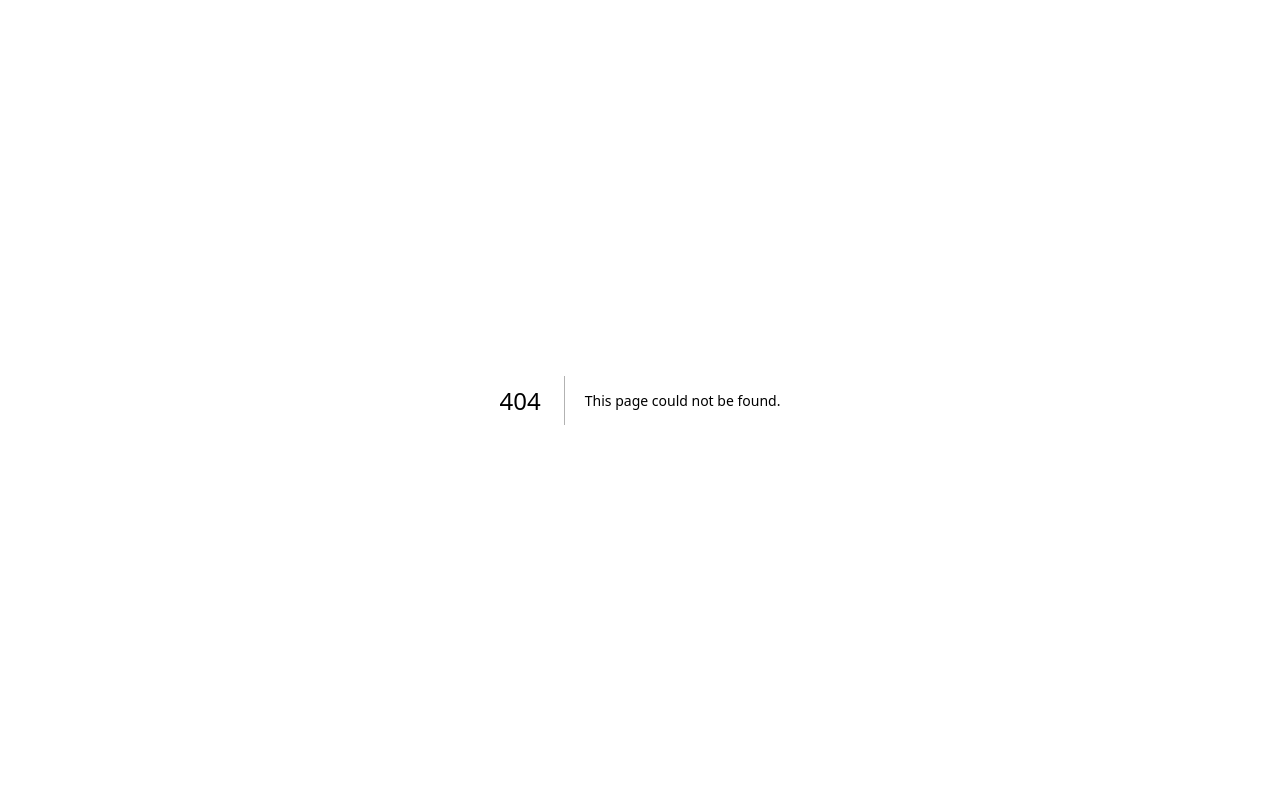
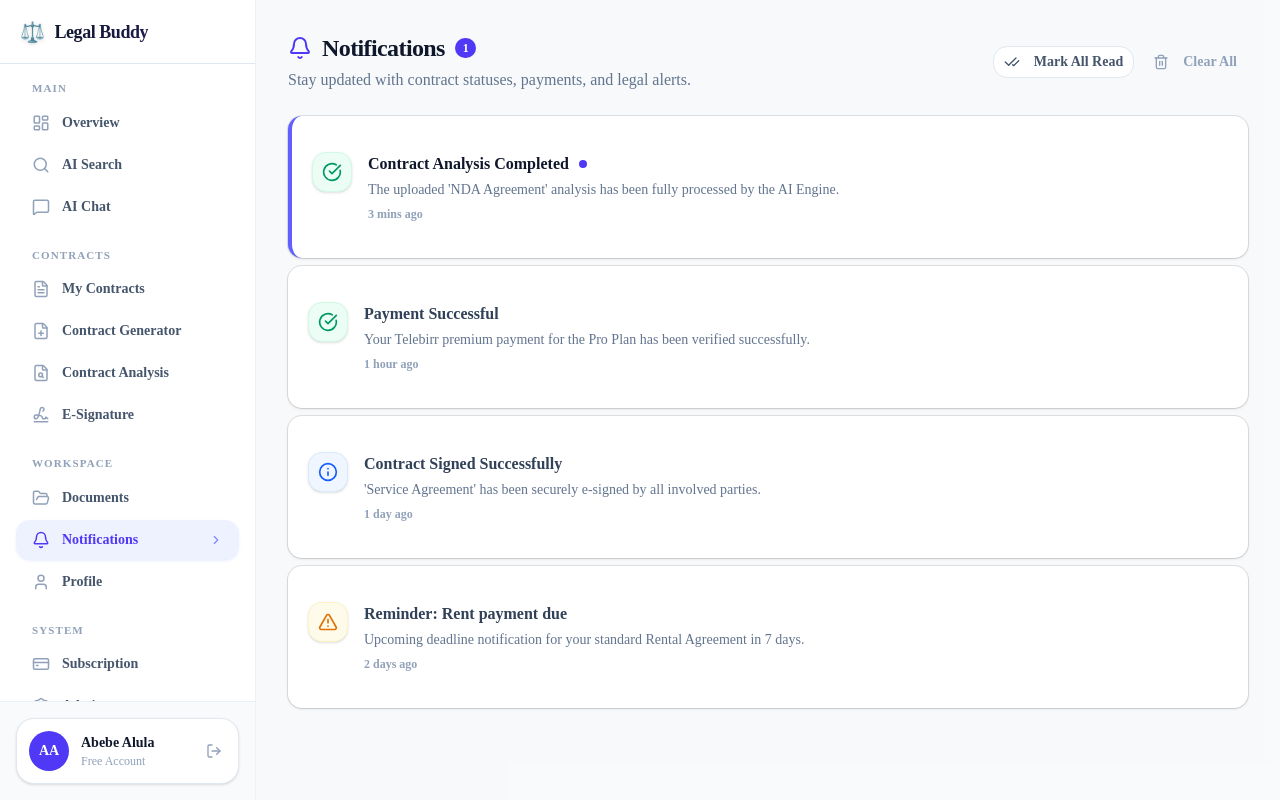
Before and after one commit to selamawitk/Legal-Buddy, a Next.js app in the folder frontend/: page /dashboard/notifications in a window 1280 px wide. Before the commit this address had no page. Built offline with nearby package versions, Linux system fonts and the light colour scheme.

Commit message:
feat: Notifications page with read/unread states, mark all read, clear all

```diff
--- /dev/null
+++ b/frontend/src/app/(user)/dashboard/notifications/page.tsx
@@ -0,0 +1,113 @@
+"use client";
+
+import React, { useState } from "react";
+import { Card, CardContent, CardHeader, CardTitle } from "@/components/ui/card";
+import { Button } from "@/components/ui/button";
+import { Bell, CheckCircle, AlertTriangle, Info, CheckCheck, Trash2 } from "lucide-react";
+import { notifications } from "@/lib/mock-data/notifications";
+
+const typeIcons: Record<string, any> = {
+  success: CheckCircle,
+  warning: AlertTriangle,
+  info: Info,
+};
+
+const typeColors: Record<string, string> = {
+  success: "bg-emerald-50 text-emerald-600 border-emerald-100",
+  warning: "bg-amber-50 text-amber-600 border-amber-100",
+  info: "bg-blue-50 text-blue-600 border-blue-100",
+};
+
+export default function NotificationsPage() {
+  const [items, setItems] = useState(notifications);
+
+  const markAllRead = () => {
+    setItems(items.map((n) => ({ ...n, isRead: true })));
+  };
+
+  const clearAll = () => {
+    setItems([]);
+  };
+
+  const unreadCount = items.filter((n) => !n.isRead).length;
+
+  return (
+    <div className="space-y-6">
+      <div className="flex flex-col sm:flex-row justify-between items-start sm:items-center gap-4">
+        <div>
+          <h2 className="text-2xl font-bold tracking-tight text-slate-900 flex items-center gap-2.5">
+            <Bell className="h-6 w-6 text-indigo-600" />
+            <span>Notifications</span>
+            {unreadCount > 0 && (
+              <span className="text-xs font-bold bg-indigo-600 text-white px-2 py-0.5 rounded-full">
+                {unreadCount}
+              </span>
+            )}
+          </h2>
+          <p className="text-base text-slate-500 mt-1">
+            Stay updated with contract statuses, payments, and legal alerts.
+          </p>
+        </div>
+        <div className="flex gap-2">
+          {unreadCount > 0 && (
+            <Button onClick={markAllRead} variant="outline" className="border-slate-200 text-slate-600 font-bold rounded-xl text-sm">
+              <CheckCheck className="h-4 w-4 mr-2" />
+              Mark All Read
+            </Button>
+          )}
+          {items.length > 0 && (
+            <Button onClick={clearAll} variant="ghost" className="text-slate-400 hover:text-rose-500 rounded-xl text-sm font-bold">
+              <Trash2 className="h-4 w-4 mr-2" />
+              Clear All
+            </Button>
+          )}
+        </div>
+      </div>
+
+      {items.length === 0 ? (
+        <Card className="border-slate-200 bg-white shadow-sm">
+          <CardContent className="p-12 text-center">
+            <Bell className="h-12 w-12 text-slate-300 mx-auto mb-4" />
+            <h3 className="text-lg font-bold text-slate-900 mb-2">All caught up!</h3>
+            <p className="text-sm text-slate-500">No notifications at this time.</p>
+          </CardContent>
+        </Card>
+      ) : (
+        <div className="space-y-2">
+          {items.map((notification) => {
+            const Icon = typeIcons[notification.type] || Info;
+            const colorClass = typeColors[notification.type] || typeColors.info;
+            return (
+              <Card
+                key={notification.id}
+                className={`border-slate-200 bg-white shadow-sm hover:shadow-md transition-all ${
+                  !notification.isRead ? "border-l-4 border-l-indigo-500" : ""
+                }`}
+              >
+                <CardContent className="p-5">
+                  <div className="flex items-start gap-4">
+                    <div className={`w-10 h-10 rounded-xl border flex items-center justify-center flex-shrink-0 shadow-sm ${colorClass}`}>
+                      <Icon className="h-5 w-5" />
+                    </div>
+                    <div className="flex-1 min-w-0">
+                      <div className="flex items-center gap-2.5 mb-1">
+                        <h4 className={`text-base ${notification.isRead ? "font-semibold text-slate-700" : "font-bold text-slate-900"}`}>
+                          {notification.title}
+                        </h4>
+                        {!notification.isRead && (
+                          <span className="w-2 h-2 rounded-full bg-indigo-600 flex-shrink-0" />
+                        )}
+                      </div>
+                      <p className="text-sm text-slate-500 font-medium">{notification.description}</p>
+                      <p className="text-xs text-slate-400 font-semibold mt-1.5">{notification.timeAgo}</p>
+                    </div>
+                  </div>
+                </CardContent>
+              </Card>
+            );
+          })}
+        </div>
+      )}
+    </div>
+  );
+}
```
